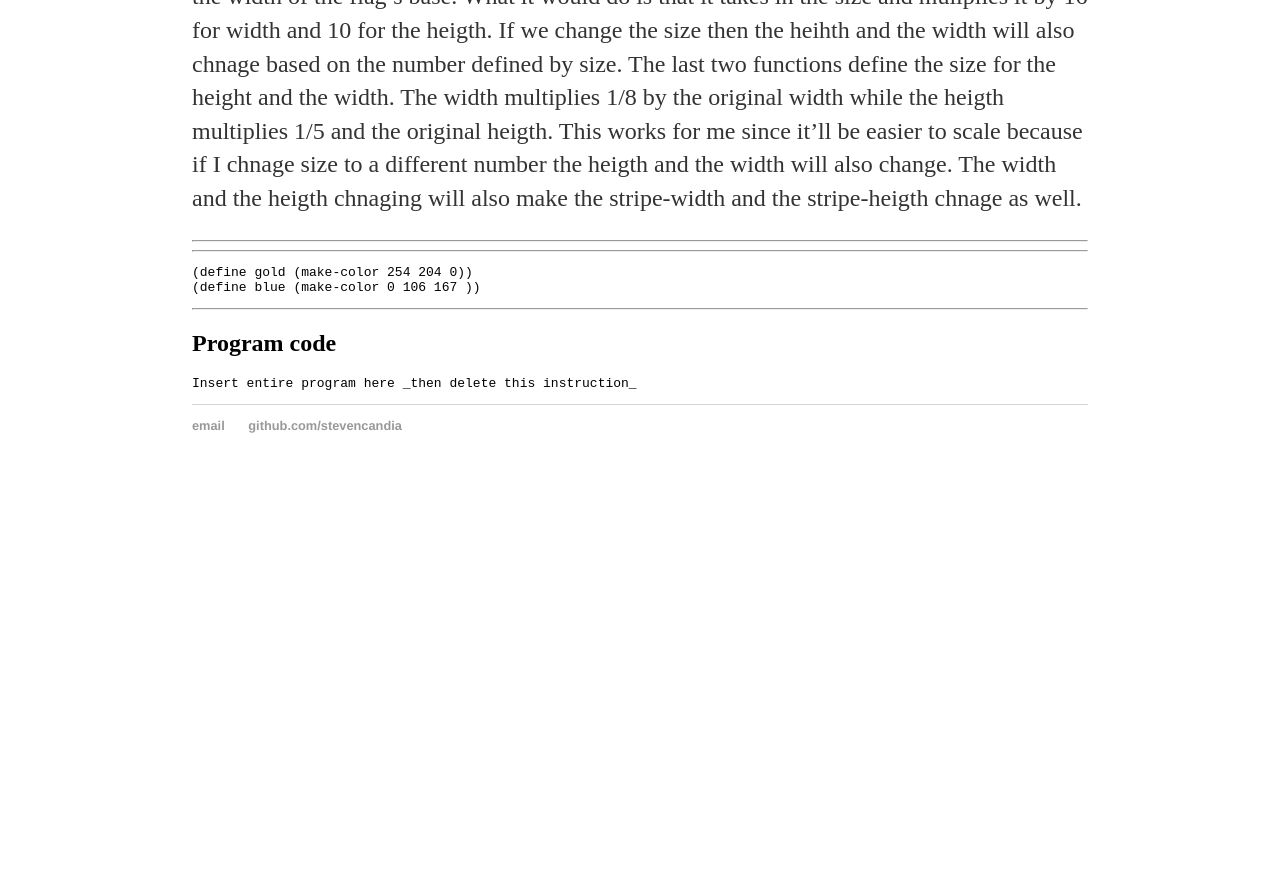
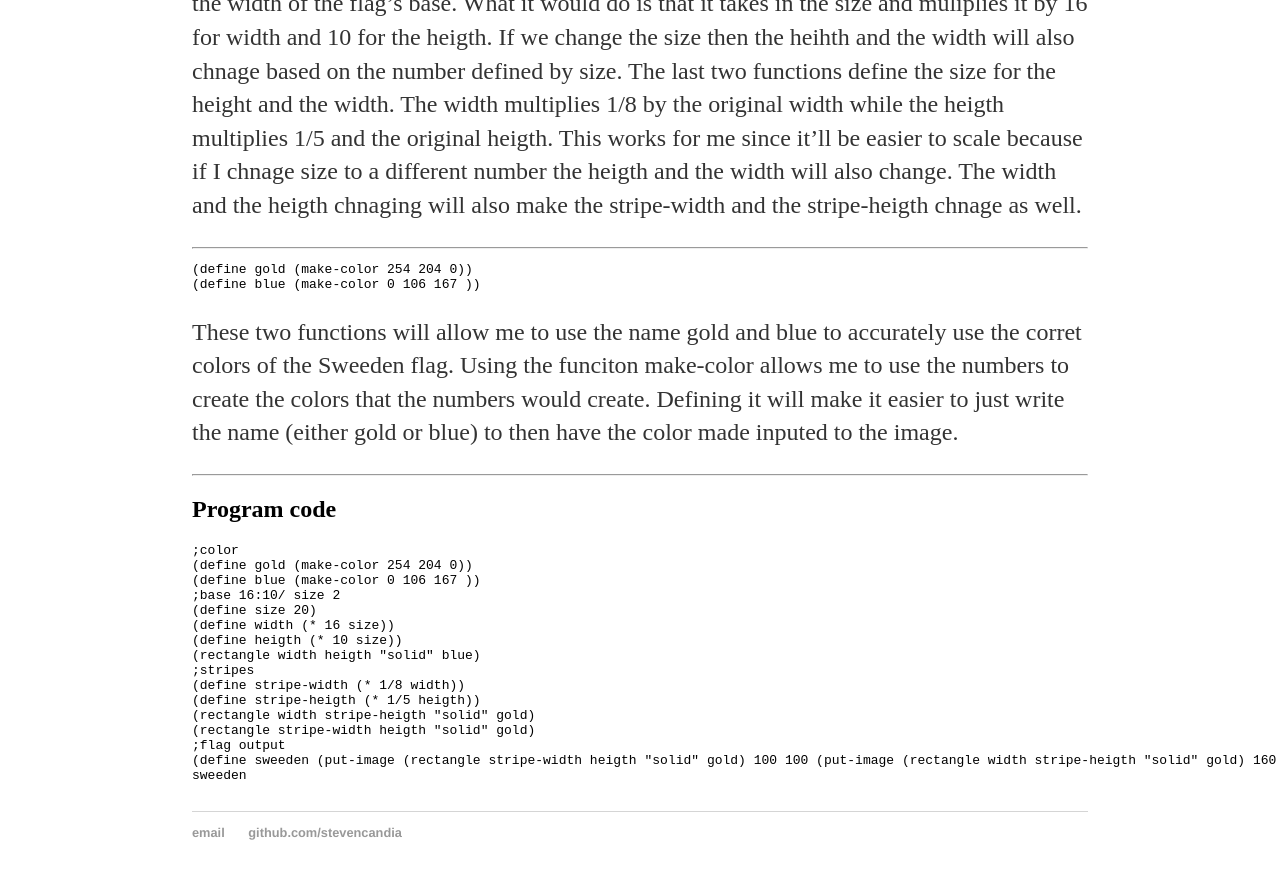
Before and after one commit to stevenc2620/stevenc2620.github.io, a Jekyll site: the page built from _posts/2018-12-21-weekly-reflection-14.md, in a window 1280 px wide and 900 px high, scrolled down 1287 px. Shown: the top 879 px of the window. Built offline with Jekyll 4.4.1, drawn with Linux system fonts in a browser that asks for light colours; before the commit the page ends 1780 px from its top, so only the background shows below that.

Commit message:
Update 2018-12-21-weekly-reflection-14.md

````diff
--- a/_posts/2018-12-21-weekly-reflection-14.md
+++ b/_posts/2018-12-21-weekly-reflection-14.md
@@ -22,9 +22,9 @@ I probably would expect a 3 as a grade because I showed effort in writing a func
 
 Something that helped me was when Mr. Allata showed what we could do to create a function that would chnage if we chnage just one number. For example, instead of changing a bunch of things, we could connect all the ducntions to one function definiton so that function will chnage everything for us.
 
+* * *
+
 ## Explain your code.
-
-***
 
 ```
 (define size 20)
@@ -35,7 +35,7 @@ Something that helped me was when Mr. Allata showed what we could do to create a
 ```
 The first function defines the size in general. The second and third both define the height and the width of the flag's base. What it would do is that it takes in the size and muliplies it by 16 for width and 10 for the heigth. If we change the size then the heihth and the width will also chnage based on the number defined by size. The last two functions define the size for the height and the width. The width multiplies 1/8 by the original width while the heigth multiplies 1/5 and the original heigth. This works for me since it'll be easier to scale because if I chnage size to a different number the heigth and the width will also change. The width and the heigth chnaging will also make the stripe-width and the stripe-heigth chnage as well.
 
-***
+
 
 * * *
 
@@ -43,6 +43,7 @@ The first function defines the size in general. The second and third both define
 (define gold (make-color 254 204 0))
 (define blue (make-color 0 106 167 ))
 ```
+These two functions will allow me to use the name gold and blue to accurately use the corret colors of the Sweeden flag. Using the funciton make-color allows me to use the numbers to create the colors that the numbers would create. Defining it will make it easier to just write the name (either gold or blue) to then have the color made inputed to the image.
 
 * * *
 
@@ -51,5 +52,21 @@ The first function defines the size in general. The second and third both define
 ## Program code
 
 ```
-Insert entire program here _then delete this instruction_
+;color
+(define gold (make-color 254 204 0))
+(define blue (make-color 0 106 167 ))
+;base 16:10/ size 2
+(define size 20)
+(define width (* 16 size))
+(define heigth (* 10 size))
+(rectangle width heigth "solid" blue)
+;stripes
+(define stripe-width (* 1/8 width))
+(define stripe-heigth (* 1/5 heigth))
+(rectangle width stripe-heigth "solid" gold)
+(rectangle stripe-width heigth "solid" gold)
+;flag output
+(define sweeden (put-image (rectangle stripe-width heigth "solid" gold) 100 100 (put-image (rectangle width stripe-heigth "solid" gold) 160 100 (rectangle width heigth "solid" blue))))
+sweeden
+
 ```
````
